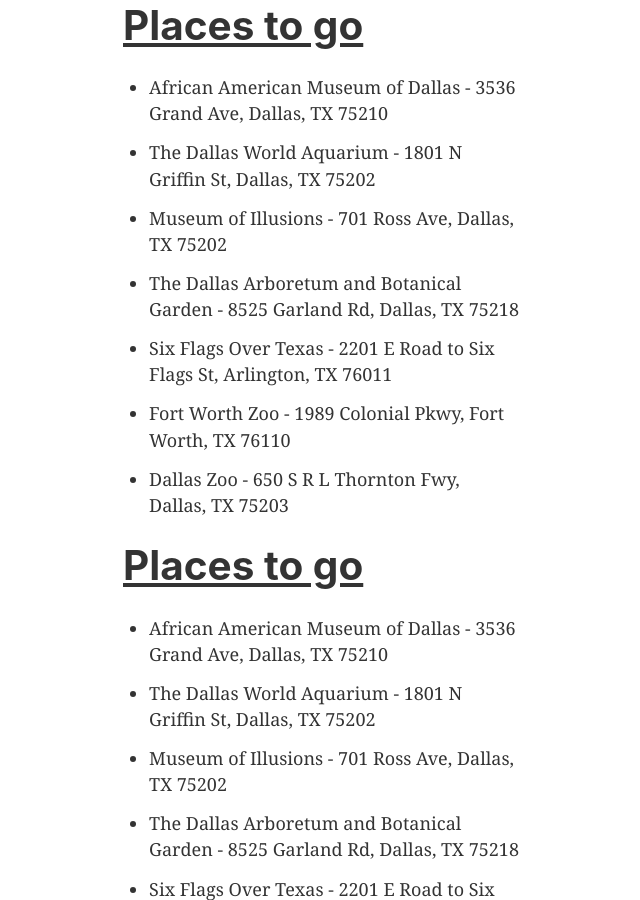
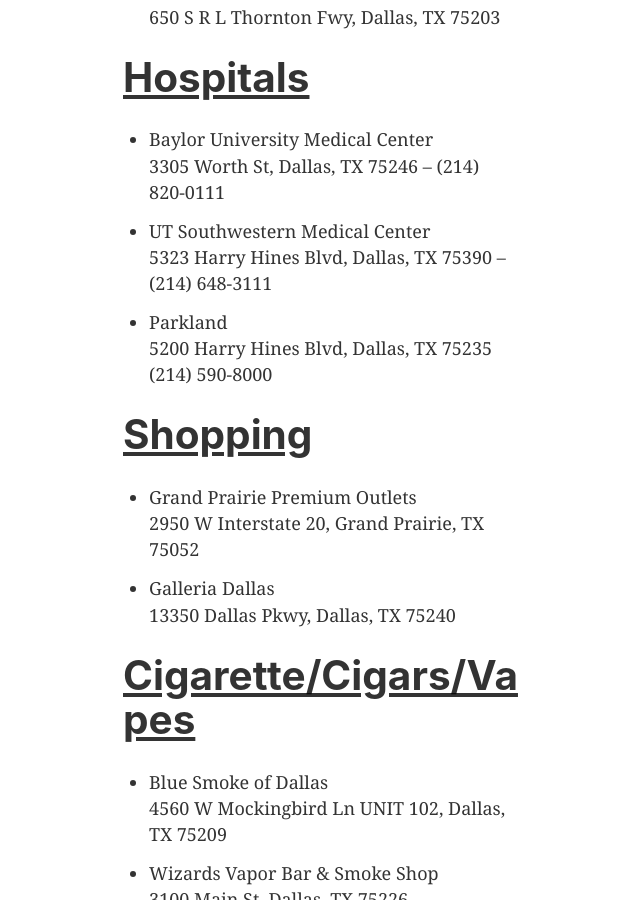
Before and after one commit to bdoss1/gatsby-swift, a Gatsby site: page / in a window 1280 px wide. Shown: the part 1900-2800 px from the top of the page, without its empty margins (319-959 px from the left). Built offline with nearby package versions, Linux system fonts and the light colour scheme; Gatsby itself is replaced by a stand-in of ours.

Commit message:
updated info

```diff
--- a/src/components/header.js
+++ b/src/components/header.js
@@ -15,7 +15,7 @@
         padding: `1.45rem 1.0875rem`,
       }}
     >
-      <h1 style={{ margin: 0 }}>
+      <center><h1 style={{ margin: 0 }}>
         <Link
           to="/"
           style={{
@@ -26,6 +26,7 @@
           {siteTitle}
         </Link>
       </h1>
+      </center>
     </div>
   </header>
 )
--- a/src/components/layout.js
+++ b/src/components/layout.js
@@ -41,7 +41,7 @@
         >
           © {new Date().getFullYear()}, Built by
           {` `}
-          <a href="">King Swift</a>
+         King Swift
         </footer>
       </div>
     </>
--- a/src/pages/index.js
+++ b/src/pages/index.js
@@ -24,7 +24,7 @@
     <h1>Event Lineup</h1>
 
     <h3>Thursday 8/12</h3>
-    <p>Bike Night @ Kingz Blvd 8pm-12am</p>
+    <p>Bike Night @ Kingz Blvd 8pm-12am<br></br>KSU @ 12am headed to Aces of Dallas 2250 Manana Dr, Dallas, TX 75220</p>
 
     <StaticImage
       src="../images/bikenight.png"
@@ -34,9 +34,6 @@
       alt="Kingz of the South"
       style={{ marginBottom: `1rem` }}
     />
-
-
-
 
     <h3>Friday 8/13</h3>
     <p>Block Party @ Kingz Blvd 8pm-2am</p>
@@ -56,46 +53,37 @@
       <li>Fort Worth Zoo <br></br> 1989 Colonial Pkwy, Fort Worth, TX 76110</li>
       <li>Dallas Zoo <br></br> 650 S R L Thornton Fwy, Dallas, TX 75203</li>
     </ul>
-    <h1 style={{textDecoration: "underline"}}>Places to go</h1>
+    <h1 style={{textDecoration: "underline"}}>Hospitals</h1>
     <ul>
-      <li>African American Museum of Dallas - 3536 Grand Ave, Dallas, TX 75210</li>
-      <li>The Dallas World Aquarium - 1801 N Griffin St, Dallas, TX 75202</li>
-      <li>Museum of Illusions - 701 Ross Ave, Dallas, TX 75202</li>
-      <li>The Dallas Arboretum and Botanical Garden - 8525 Garland Rd, Dallas, TX 75218</li>
-      <li>Six Flags Over Texas - 2201 E Road to Six Flags St, Arlington, TX 76011</li>
-      <li>Fort Worth Zoo - 1989 Colonial Pkwy, Fort Worth, TX 76110</li>
-      <li>Dallas Zoo - 650 S R L Thornton Fwy, Dallas, TX 75203</li>
+      <li>Baylor University Medical Center <br></br> 3305 Worth St, Dallas, TX 75246 – (214) 820-0111</li>
+      <li>UT Southwestern Medical Center <br></br> 5323 Harry Hines Blvd, Dallas, TX 75390 – (214) 648-3111</li>
+      <li>Parkland <br></br>5200 Harry Hines Blvd, Dallas, TX 75235  (214) 590-8000</li>
     </ul>
-    <h1 style={{textDecoration: "underline"}}>Places to go</h1>
+    <h1 style={{textDecoration: "underline"}}>Shopping</h1>
     <ul>
-      <li>African American Museum of Dallas - 3536 Grand Ave, Dallas, TX 75210</li>
-      <li>The Dallas World Aquarium - 1801 N Griffin St, Dallas, TX 75202</li>
-      <li>Museum of Illusions - 701 Ross Ave, Dallas, TX 75202</li>
-      <li>The Dallas Arboretum and Botanical Garden - 8525 Garland Rd, Dallas, TX 75218</li>
-      <li>Six Flags Over Texas - 2201 E Road to Six Flags St, Arlington, TX 76011</li>
-      <li>Fort Worth Zoo - 1989 Colonial Pkwy, Fort Worth, TX 76110</li>
-      <li>Dallas Zoo - 650 S R L Thornton Fwy, Dallas, TX 75203</li>
+      <li>Grand Prairie Premium Outlets <br></br> 2950 W Interstate 20, Grand Prairie, TX 75052</li>
+      <li>Galleria Dallas <br></br> 13350 Dallas Pkwy, Dallas, TX 75240</li>
     </ul>
-    <h1 style={{textDecoration: "underline"}}>Places to go</h1>
+    <h1 style={{textDecoration: "underline"}}>Cigarette/Cigars/Vapes</h1>
     <ul>
-      <li>African American Museum of Dallas - 3536 Grand Ave, Dallas, TX 75210</li>
-      <li>The Dallas World Aquarium - 1801 N Griffin St, Dallas, TX 75202</li>
-      <li>Museum of Illusions - 701 Ross Ave, Dallas, TX 75202</li>
-      <li>The Dallas Arboretum and Botanical Garden - 8525 Garland Rd, Dallas, TX 75218</li>
-      <li>Six Flags Over Texas - 2201 E Road to Six Flags St, Arlington, TX 76011</li>
-      <li>Fort Worth Zoo - 1989 Colonial Pkwy, Fort Worth, TX 76110</li>
-      <li>Dallas Zoo - 650 S R L Thornton Fwy, Dallas, TX 75203</li>
+      <li>Blue Smoke of Dallas <br></br> 4560 W Mockingbird Ln UNIT 102, Dallas, TX 75209</li>
+      <li>Wizards Vapor Bar & Smoke Shop <br></br> 3100 Main St, Dallas, TX 75226</li>
+      <li>Live Oak Smoke Shop <br></br> 4102 Live Oak St, Dallas, TX 75204</li>
+      <li>Puff n Stuff Smoke, Beer & Wine Shop <br></br> 4815 Columbia Ave, Dallas, TX 75226</li>
     </ul>
-    <h1 style={{textDecoration: "underline"}}>Places to go</h1>
+    <h1 style={{textDecoration: "underline"}}>Liquor</h1>
     <ul>
-      <li>African American Museum of Dallas - 3536 Grand Ave, Dallas, TX 75210</li>
-      <li>The Dallas World Aquarium - 1801 N Griffin St, Dallas, TX 75202</li>
-      <li>Museum of Illusions - 701 Ross Ave, Dallas, TX 75202</li>
-      <li>The Dallas Arboretum and Botanical Garden - 8525 Garland Rd, Dallas, TX 75218</li>
-      <li>Six Flags Over Texas - 2201 E Road to Six Flags St, Arlington, TX 76011</li>
-      <li>Fort Worth Zoo - 1989 Colonial Pkwy, Fort Worth, TX 76110</li>
-      <li>Dallas Zoo - 650 S R L Thornton Fwy, Dallas, TX 75203</li>
+      <li>Scott's Discount Liquor Beer and Wine <br></br> 969 Botham Jean Blvd, Dallas, TX 75202</li>
+      <li>Stop N Save Liquors <br></br> 1907 S Cesar Chavez Blvd, Dallas, TX 75215</li>
+      <li>Grand Avenue Liquors <br></br> 3032 Grand Ave, Dallas, TX 75215</li>
     </ul>
+    <h1 style={{textDecoration: "underline"}}>Harley Davidson</h1>
+    <ul>
+      <li>Texas Harley-Davidson <br></br> 1 Texas Harley Way, Bedford, TX 76021</li>
+      <li>Longhorn Harley-Davidson <br></br> 2830 W I-20, Grand Prairie, TX 75052</li>
+      <li>Maverick Harley-Davidson <br></br> 1845 N, I-35E, Carrollton, TX 75006</li>
+    </ul>
+
   </Container>
 
 </p>
```
